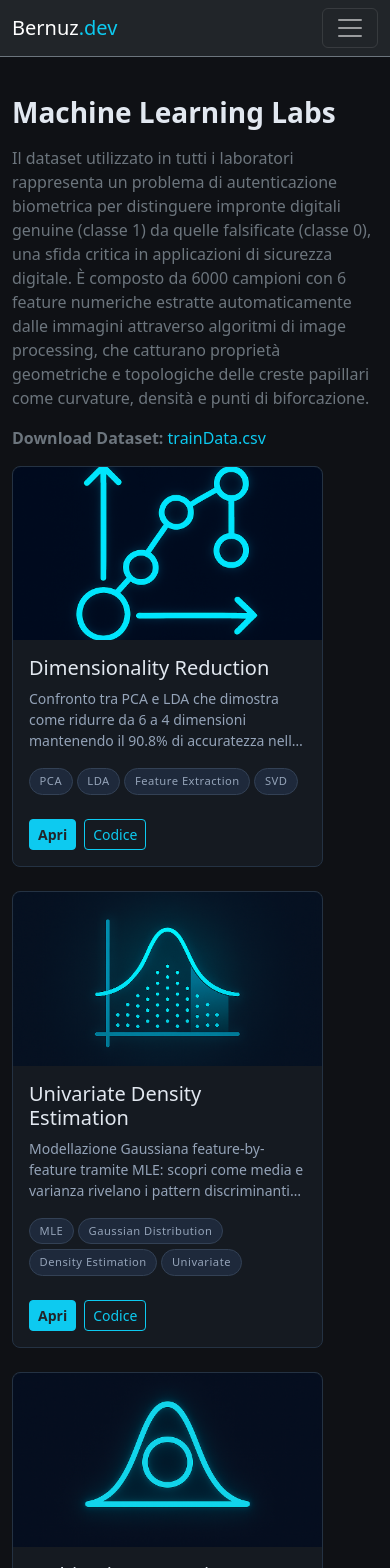
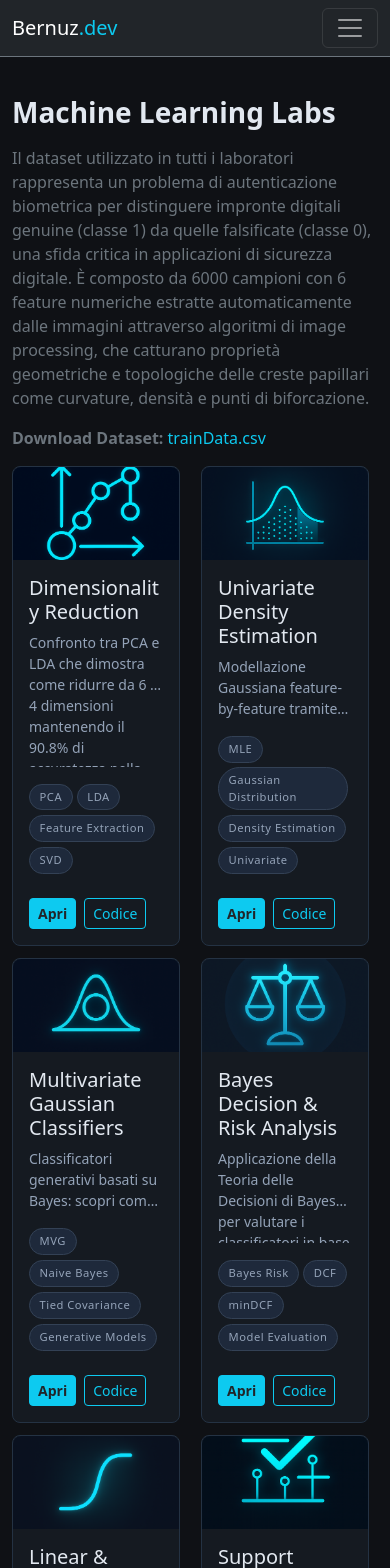
Before and after one commit to Bernuz2003/bernuz-website, a React (Vite) app: page /ml-labs in a window 390 px wide. Shown: the top 1568 px of the page. Built offline with nearby package versions, Linux system fonts and the light colour scheme.

Commit message:
better mobile

```diff
--- a/src/components/MLGrid.tsx
+++ b/src/components/MLGrid.tsx
@@ -11,7 +11,7 @@ export default function MLGrid({ limit }: MLGridProps) {
   const labsToShow = limit ? mlLabs.slice(0, limit) : mlLabs;
 
   return (
-    <Row className="g-4">
+    <Row className="ml-labs-grid">
       {labsToShow.map(lab => (
         <Col key={lab.slug} xs={12} md={6} lg={4}>
           <Card className="ml-lab-card">
--- a/src/pages/HomePage.tsx
+++ b/src/pages/HomePage.tsx
@@ -81,7 +81,11 @@ export default function HomePage() {
         </div>
       </Section>
 
-      <Section id="ml" title="Machine Learning Labs" lead=""
+      <Section
+        id="ml"
+        title="Machine Learning Labs"
+        lead=""
+        className="home-carousel-section" // <-- Aggiungi questa classe
         titleAction={
           <Link to="/ml-labs" className="btn btn-outline-info btn-sm">
             Vedi tutti &rarr;
@@ -101,7 +105,11 @@ export default function HomePage() {
         <MLGrid limit={3} />
       </Section>
 
-      <Section id="projects" title="Web Applications" lead=""
+      <Section
+        id="projects"
+        title="Web Applications"
+        lead=""
+        className="home-carousel-section" // <-- Aggiungi questa classe
         titleAction={
           <Link to="/projects" className="btn btn-outline-info btn-sm">
             Vedi tutti &rarr;
--- a/src/styles/MLGrid.css
+++ b/src/styles/MLGrid.css
@@ -86,8 +86,9 @@
   flex-wrap: wrap;
 }
 
+/* Stile carosello SOLO per la HomePage su mobile */
 @media (max-width: 767px) {
-  .g-4 { /* Target della Row in MLGrid */
+  .home-carousel-section .ml-labs-grid {
     flex-wrap: nowrap;
     overflow-x: auto;
     scroll-snap-type: x mandatory;
@@ -95,11 +96,24 @@
     -ms-overflow-style: none;
     scrollbar-width: none;
   }
-  .g-4::-webkit-scrollbar {
+  .home-carousel-section .ml-labs-grid::-webkit-scrollbar {
     display: none;
   }
-  .g-4 > .col, .g-4 > [class*="col-"] { /* Target delle Col */
+  .home-carousel-section .ml-labs-grid > .col,
+  .home-carousel-section .ml-labs-grid > [class*="col-"] {
     flex: 0 0 90% !important;
     scroll-snap-align: center;
   }
 }
+
+/* Griglia a 2 colonne su mobile per le pagine dedicate (es. /ml-labs) */
+@media (max-width: 767px) {
+  .ml-labs-grid:not(.home-carousel-section .ml-labs-grid) {
+    --bs-gutter-x: 0.75rem;
+    --bs-gutter-y: 0.75rem;
+  }
+  .ml-labs-grid:not(.home-carousel-section .ml-labs-grid) > .col,
+  .ml-labs-grid:not(.home-carousel-section .ml-labs-grid) > [class*="col-"] {
+    width: 50%;
+  }
+}
--- a/src/styles/Projects.css
+++ b/src/styles/Projects.css
@@ -99,8 +99,9 @@
   gap: 1.5rem;
 }
 
+/* Stile carosello SOLO per la HomePage su mobile */
 @media (max-width: 767px) {
-  .projects-grid {
+  .home-carousel-section .projects-grid {
     display: flex;
     overflow-x: auto;
     scroll-snap-type: x mandatory;
@@ -109,12 +110,20 @@
     -ms-overflow-style: none;  /* IE and Edge */
     scrollbar-width: none;  /* Firefox */
   }
-  .projects-grid::-webkit-scrollbar {
+  .home-carousel-section .projects-grid::-webkit-scrollbar {
     display: none; /* Chrome, Safari, Opera */
   }
-  .projects-grid-item {
+  .home-carousel-section .projects-grid-item {
     flex: 0 0 90%; /* Ogni card occupa il 90% della larghezza */
     scroll-snap-align: center; /* Centra la card durante lo scroll */
+  }
+}
+
+/* Griglia a 2 colonne su mobile per le pagine dedicate (es. /projects) */
+@media (max-width: 767px) {
+  .projects-grid:not(.home-carousel-section .projects-grid) {
+    grid-template-columns: repeat(2, 1fr);
+    gap: 0.75rem;
   }
 }
 
```
